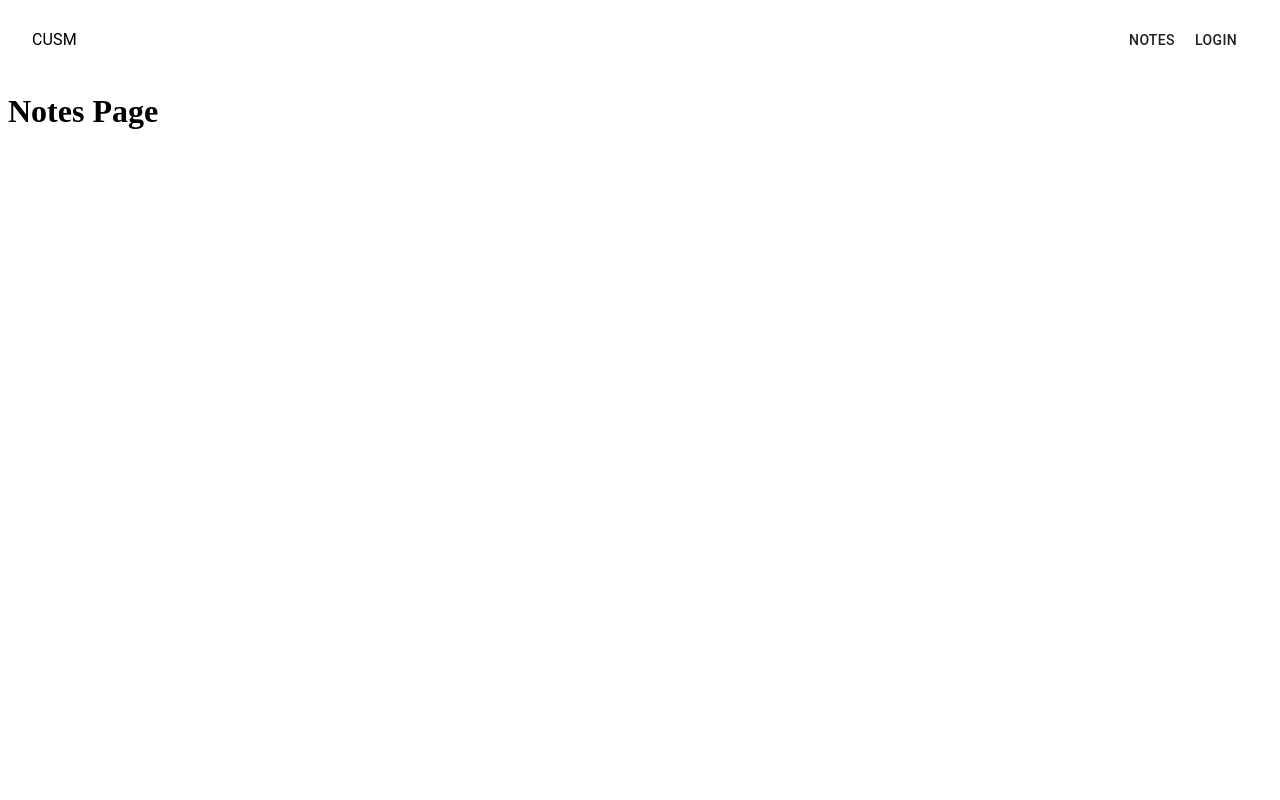
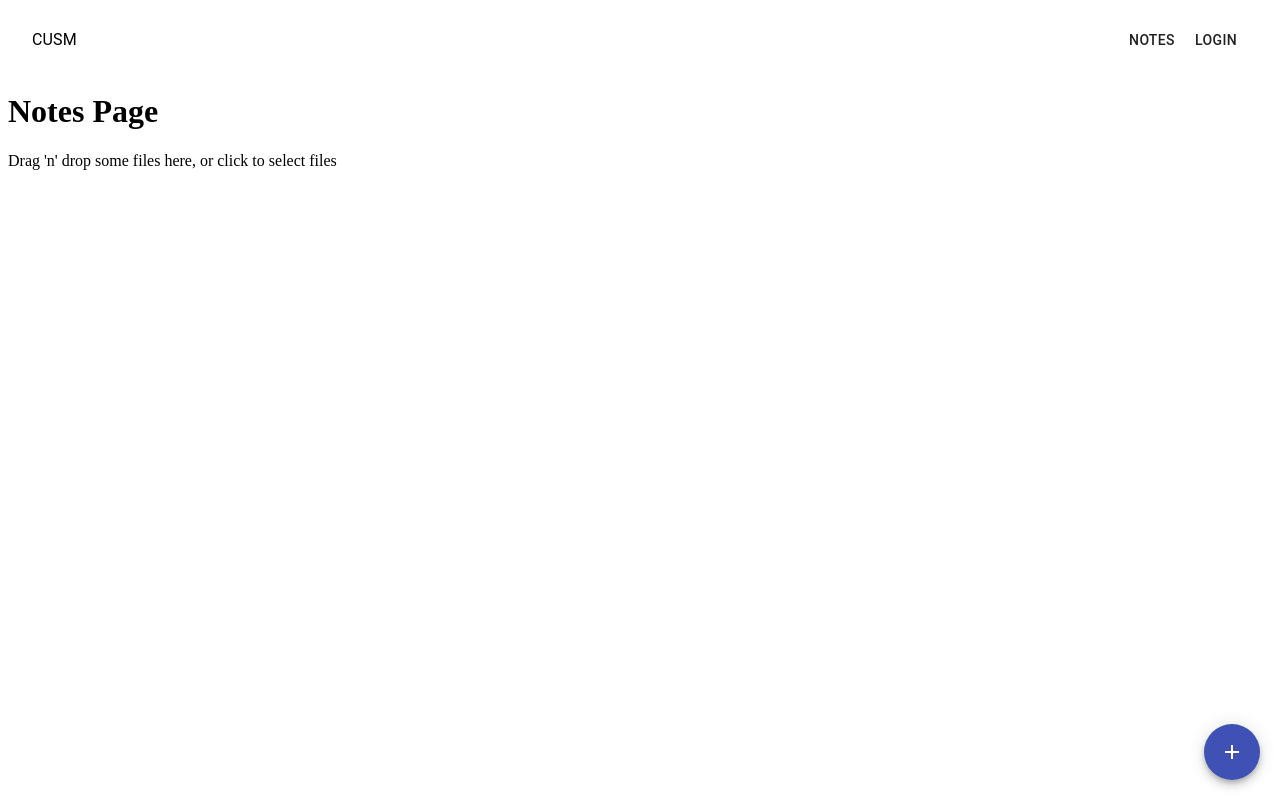
Before and after one commit to cusm-tech/Frontend-react, a React (Create React App) app: page /notes in a window 1280 px wide. Built offline with nearby package versions, Linux system fonts and the light colour scheme.

Commit message:
designing

```diff
--- /dev/null
+++ b/src/components/buttons/fileupload.button.jsx
@@ -0,0 +1,40 @@
+import React from 'react'
+
+import {
+    makeStyles,
+    Fab,
+    Tooltip
+} from '@material-ui/core'
+
+import {
+    Add
+} from '@material-ui/icons'
+
+const useStyle = makeStyles(theme => ({
+    root: {
+        margin: '0px',
+        top: 'auto',
+        right: '20px',
+        bottom: '20px',
+        left: 'auto',
+        position: 'fixed'
+    }
+}))
+
+const FileUploadButton = props => {
+    const classes = useStyle()
+
+    return (
+        <div className={classes.root}>
+            <Tooltip title="Upload Files">
+                <Fab color="primary">
+                    <Add fontSize="22" />
+                </Fab>
+
+            </Tooltip>
+
+        </div>
+    )
+}
+
+export default FileUploadButton
--- a/src/pages/notes.jsx
+++ b/src/pages/notes.jsx
@@ -1,10 +1,34 @@
-import React from 'react'
+import React, { useCallback, useRef } from 'react'
+import { useDropzone } from 'react-dropzone'
+
+// custom components
+import UploadButton from '../components/buttons/fileupload.button'
 
 const Notes = props => {
 
+    const onDrop = useCallback(acceptedFiles => {
+        // Do something with the files
+        console.log(acceptedFiles)
+    }, [])
+    const { getRootProps, getInputProps, isDragActive } = useDropzone({ onDrop })
+
+
     return (
-        <div>
+        <div >
             <h1>Notes Page</h1>
+            <div {...getRootProps()}>
+                <input {...getInputProps()} />
+                {
+                    isDragActive ?
+                        <p>Drop the files here ...</p> :
+                        <p>Drag 'n' drop some files here, or click to select files</p>
+                }
+
+            </div>
+
+
+            <UploadButton />
+
         </div>
     )
 }
```
